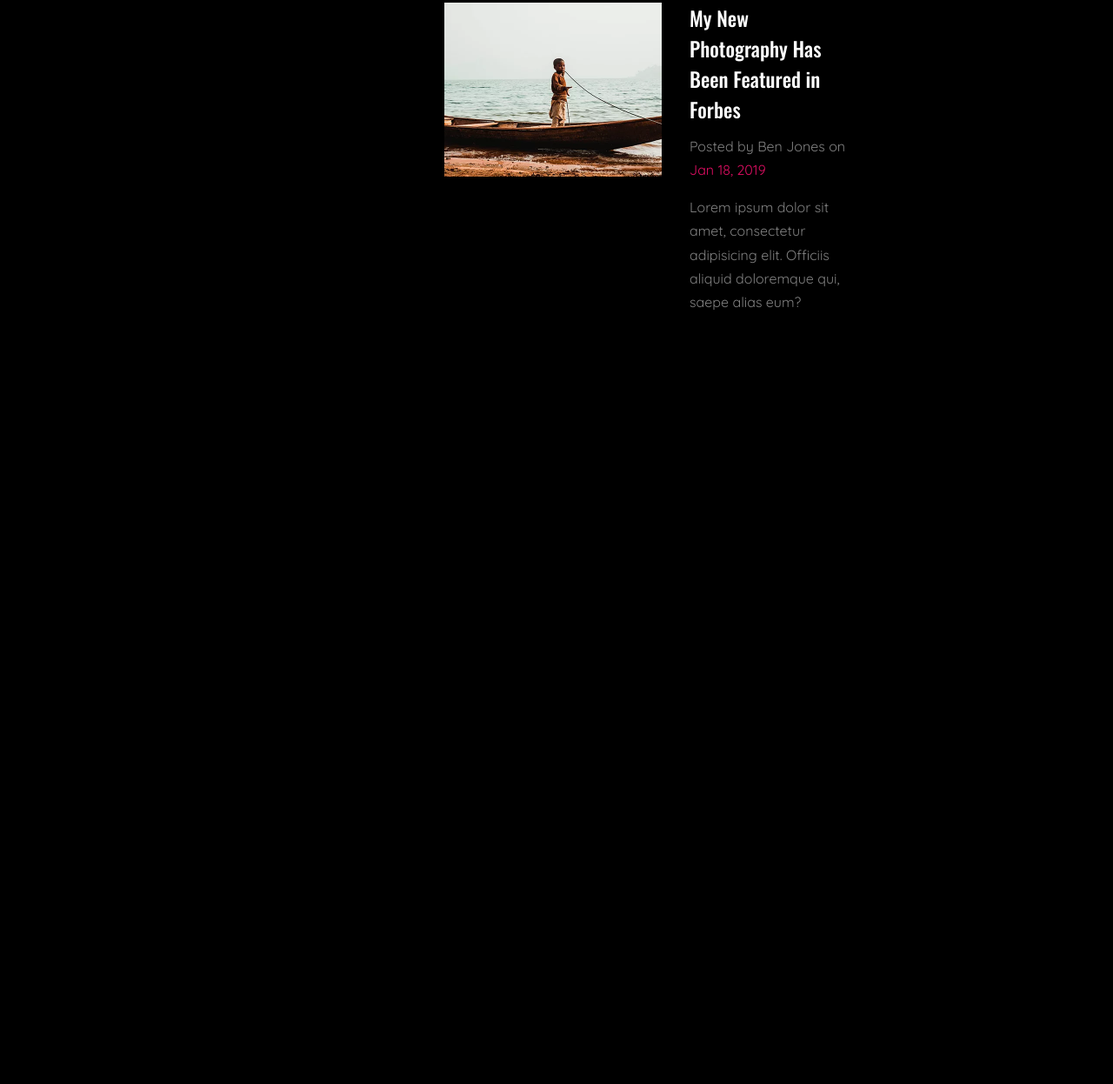
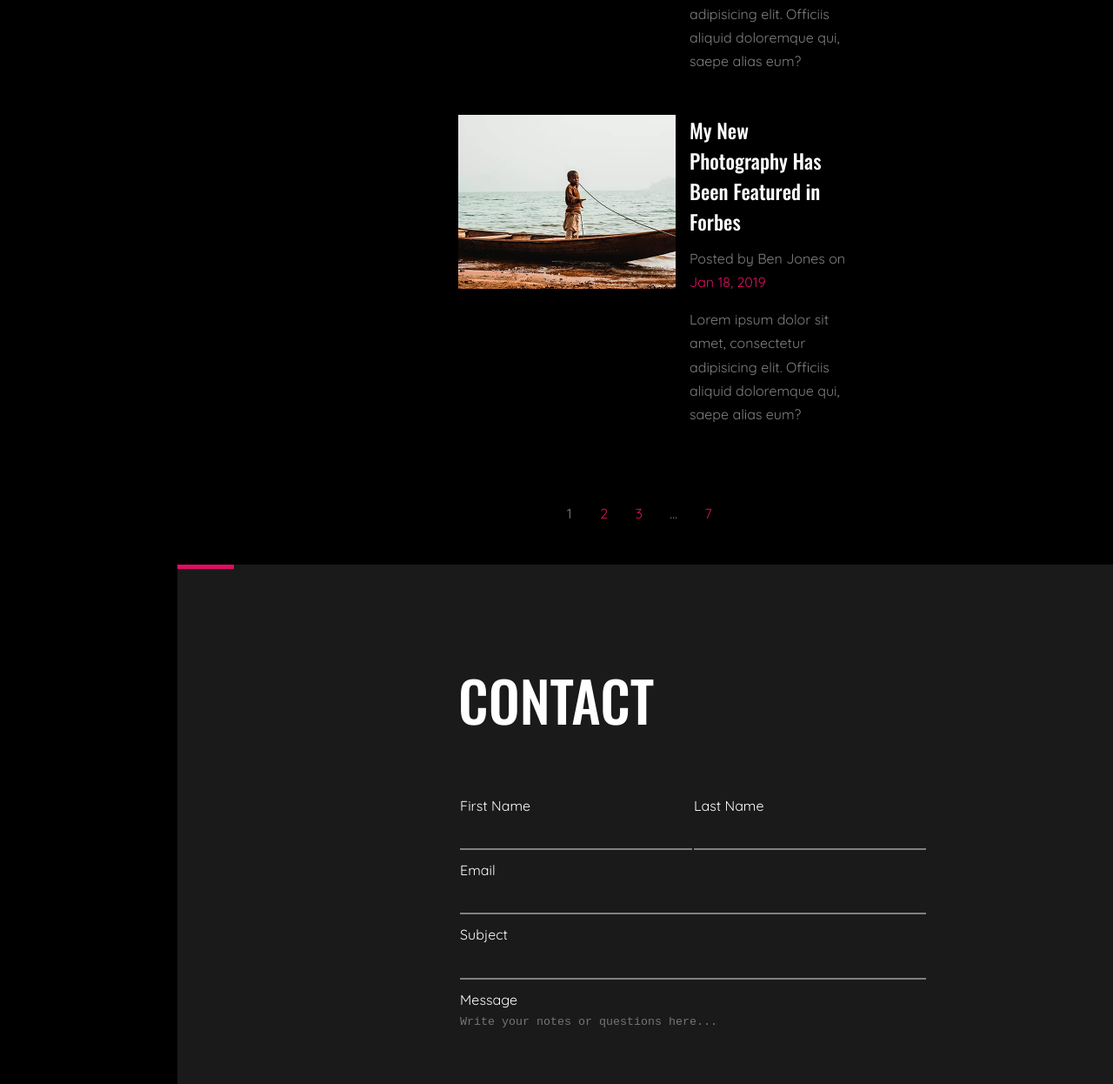
Before and after one commit to Julia-Perdigao/elitphoto_flex, a plain HTML site: page index.html in a window 1280 px wide. Shown: the part 5945-7191 px from the top of the page at 87% size. Before the commit the page ends 6354 px from the top, so only its background shows below. Drawn offline with nearby package versions, Linux system fonts and the light colour scheme.

Commit message:
Add files via upload

```diff
--- a/flex.css
+++ b/flex.css
@@ -290,7 +290,7 @@ body {
     color: #808080;
 }
 
-.Blog-Card{
+.Blog-Card {
     display: flex;
     margin: 0 auto 2em auto;
     width: 43%;
@@ -303,6 +303,7 @@ body {
     font-weight: 500;
     margin-bottom: .5em;
 }
+
 .Blog-Card p {
     color: gray;
     margin-bottom: 1em;
@@ -316,5 +317,120 @@ body {
 .Blog-Card img {
     width: 250px;
     height: 200px;
-    margin-right: 2em;
+    margin: 0 1em;
 }
+
+#Blog h1 {
+    color: white;
+    height: 40px;
+    margin-left: 28%;
+    margin-bottom: 7%;
+    margin-top: 5%;
+    font-family: "Oswald", arial, sans-serif;
+    font-size: 4.5em;
+    font-weight: 400;
+}
+
+#numerorosa {
+    color: white;
+    display: flex;
+    margin-left: 40%;
+}
+
+#numerorosa li {
+    padding: 5px;
+    list-style: none;
+    height: 40px;
+    width: 40px;
+    color: #df0e62;
+    text-align: center;
+    line-height: 30px;
+    border-radius: 50%;
+    transition: all .5s;
+    cursor: pointer;
+    margin-bottom: 6%;
+    margin-top: 5%;
+}
+
+#numerorosa li span {
+    color: gray;
+}
+
+#numerorosa li:hover {
+    color: white;
+    background-color: #df0e62;
+}
+
+#Contact {
+    color: white;
+    background-color: #1a1a1a;
+    color: #808080;
+    position: relative;
+    padding: 10% 20% 10% 30%;
+}
+
+#Contact::before {
+    position: absolute;
+    content: "";
+    background-color: #df0e62;
+    width: 6%;
+    height: 5px;
+    top: 0;
+    left: 0;
+}
+
+#Contact h1 {
+    color: white;
+    font-family: "Oswald", sans-serif;
+    font-weight: 500;
+    margin-bottom: 1em;
+    font-size: 4em;
+}
+
+#Contact form {
+    width: 100%;
+}
+
+#Contact form>div {
+    display: flex;
+    margin: 1px;
+    width: 100%;
+}
+
+#Contact form>div>div {
+    margin: 1px;
+    width: 100%;
+}
+
+#Contact form label {
+    display: block;
+    color: white;
+    margin-bottom: .5em;
+}
+
+#Contact input,
+#Contact textarea {
+    background-color: transparent;
+    color: white;
+    border: none;
+    border-bottom: 2px solid gray;
+    width: 100%;
+    height: 2.5em;
+    margin-bottom: .75em;
+}
+
+#Contact textarea {
+    height: auto;
+}
+
+#Contact button {
+    background-color: #df0e62;
+    color: white;
+    border: none;
+    padding: 15px 30px;
+    font-size: 14px;
+    font-weight: bold;
+    border-radius: 30px;
+    margin-top: 2em;
+    cursor: pointer;
+}
--- a/index.html
+++ b/index.html
@@ -5,7 +5,8 @@
     <meta charset="UTF-8">
     <meta name="viewport" content="width=device-width, initial-scale=1.0">
     <link rel="stylesheet" href="flex.css">
-    <link rel="stylesheet" href="https://fonts.googleapis.com/css2?family=Material+Symbols+Outlined:opsz,wght,FILL,GRAD@24,400,0,0" />
+    <link rel="stylesheet"
+        href="https://fonts.googleapis.com/css2?family=Material+Symbols+Outlined:opsz,wght,FILL,GRAD@24,400,0,0" />
     <title>Document</title>
 </head>
 
@@ -150,7 +151,8 @@
             <div>
                 <h2>Photographer for 10 years</h2>
                 <p>
-                    Tempore repudiandae <span>rerum numquam iste</span>, quibusdam omnis voluptates quaerat veniam neque odit sit vel
+                    Tempore repudiandae <span>rerum numquam iste</span>, quibusdam omnis voluptates quaerat veniam neque
+                    odit sit vel
                     dolores. Optio eveniet ex laborum similique inventore sapiente tenetur. Ipsam aliquam esse voluptate
                     qui reiciendis. Harum.
                 </p>
@@ -173,14 +175,15 @@
             </div>
         </div>
         <div id="Blog">
-            <h1>BLOG</h1>
             <div>
+                <h1>BLOG</h1>
                 <div class="Blog-Card">
                     <img src="blog_1.jpg.webp">
                     <div>
                         <h2>My New Photography Has Been Featured in Forbes</h2>
                         <p>Posted by Ben Jones on <span>Jan 18, 2019</span></p>
-                        <p>Lorem ipsum dolor sit amet, consectetur adipisicing elit. Officiis aliquid doloremque qui, saepe alias eum?</p>
+                        <p>Lorem ipsum dolor sit amet, consectetur adipisicing elit. Officiis aliquid doloremque qui,
+                            saepe alias eum?</p>
                     </div>
                 </div>
                 <div class="Blog-Card">
@@ -188,7 +191,8 @@
                     <div>
                         <h2>My New Photography Has Been Featured in Forbes</h2>
                         <p>Posted by Ben Jones on <span>Jan 18, 2019</span></p>
-                        <p>Lorem ipsum dolor sit amet, consectetur adipisicing elit. Officiis aliquid doloremque qui, saepe alias eum?</p>
+                        <p>Lorem ipsum dolor sit amet, consectetur adipisicing elit. Officiis aliquid doloremque qui,
+                            saepe alias eum?</p>
                     </div>
                 </div>
                 <div class="Blog-Card">
@@ -196,7 +200,8 @@
                     <div>
                         <h2>My New Photography Has Been Featured in Forbes</h2>
                         <p>Posted by Ben Jones on <span>Jan 18, 2019</span></p>
-                        <p>Lorem ipsum dolor sit amet, consectetur adipisicing elit. Officiis aliquid doloremque qui, saepe alias eum?</p>
+                        <p>Lorem ipsum dolor sit amet, consectetur adipisicing elit. Officiis aliquid doloremque qui,
+                            saepe alias eum?</p>
                     </div>
                 </div>
                 <div class="Blog-Card">
@@ -204,11 +209,56 @@
                     <div>
                         <h2>My New Photography Has Been Featured in Forbes</h2>
                         <p>Posted by Ben Jones on <span>Jan 18, 2019</span></p>
-                        <p>Lorem ipsum dolor sit amet, consectetur adipisicing elit. Officiis aliquid doloremque qui, saepe alias eum?</p>
+                        <p>Lorem ipsum dolor sit amet, consectetur adipisicing elit. Officiis aliquid doloremque qui,
+                            saepe alias eum?</p>
                     </div>
+                </div>
+                <div>
+                    <ul id="numerorosa">
+                        <li><span>1</span></li>
+                        <li>2</li>
+                        <li>3</li>
+                        <li><span>...</span></li>
+                        <li>7</li>
+                    </ul>
                 </div>
             </div>
         </div>
+        <div id="Contact">
+            <h1>CONTACT</h1>
+            <form>
+                <div>
+                    <div>
+                        <label>First Name</label>
+                        <input type="text">
+                    </div>
+                    <div>
+                        <label>Last Name</label>
+                        <input type="text">
+                    </div>
+                </div>
+                <div>
+                    <div>
+                        <label>Email</label>
+                        <input type="email">
+                    </div>
+                </div>
+                <div>
+                    <div>
+                        <label>Subject</label>
+                        <input type="text">
+                    </div>
+                </div>
+                <div>
+                    <div>
+                        <label>Message</label>
+                        <textarea cols="30" rows="7" placeholder="Write your notes or questions here..."></textarea>
+                    </div>
+                </div>
+                <button>SEND MESSAGE</button>
+            </form>
+        </div>
+
     </main>
 </body>
 
```
